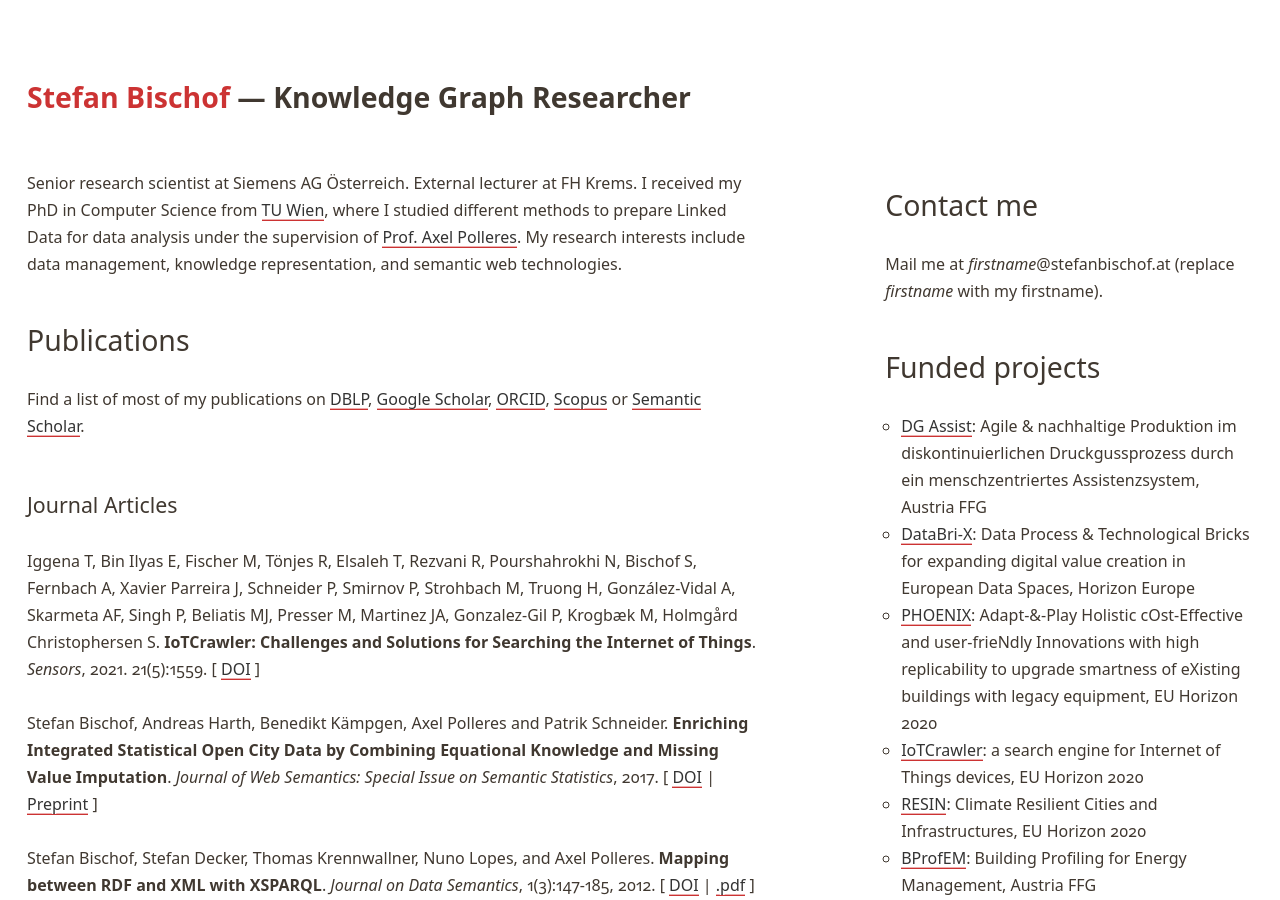
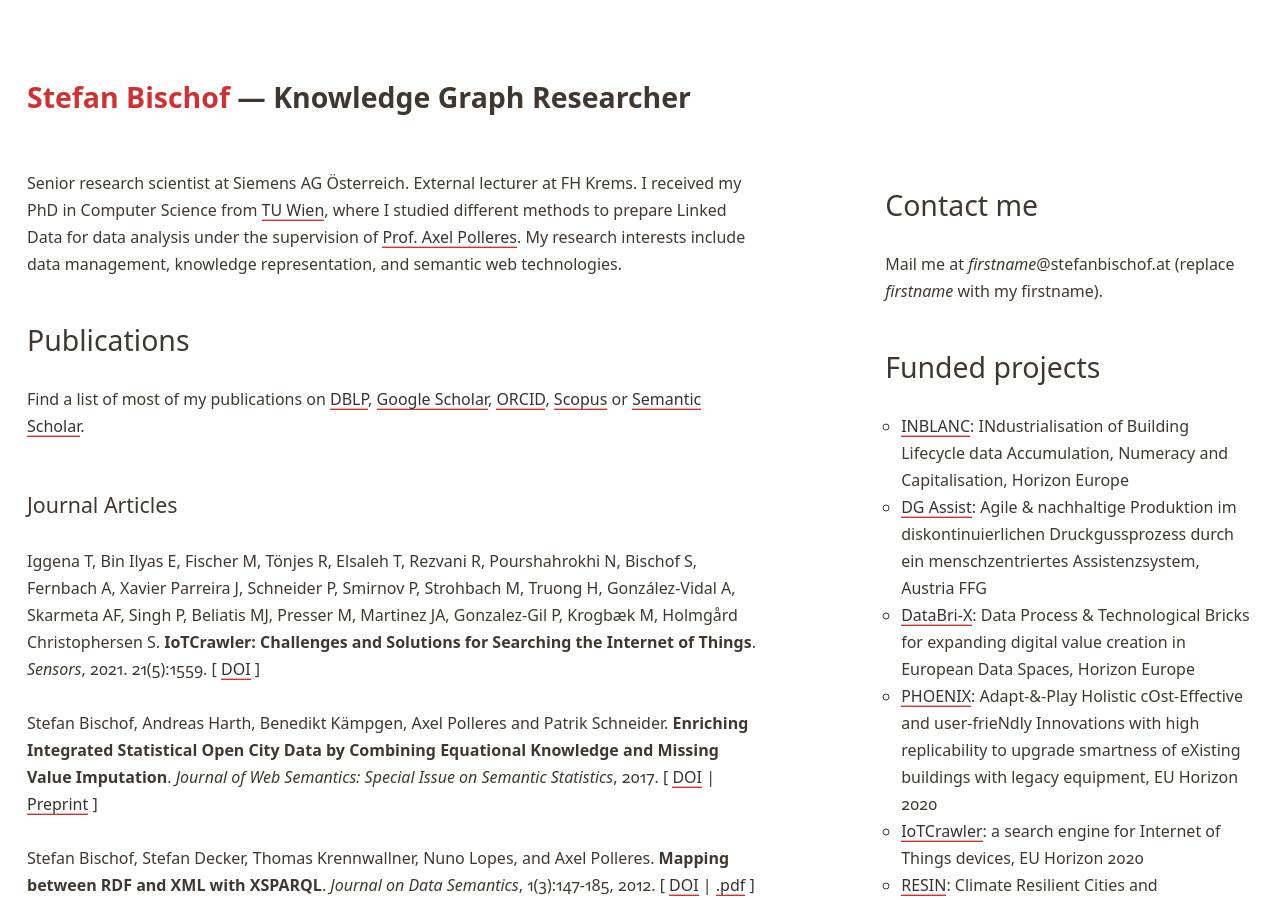
Before and after one commit to stefanbischof/stefanbischof.github.io, a Jekyll site: the page built from index.html, in a window 1280 px wide and 900 px high. Built offline with Jekyll 4.4.1, drawn with Linux system fonts in a browser that asks for light colours.

Commit message:
Update index.html

```diff
--- a/index.html
+++ b/index.html
@@ -35,6 +35,7 @@ header: big
 
 <h1>Funded projects</h1>
   <ul>
+    <li><a href="https://cordis.europa.eu/project/id/101147225">INBLANC</a>: INdustrialisation of Building Lifecycle data Accumulation, Numeracy and Capitalisation, Horizon Europe</li>
     <li><a href="https://projekte.ffg.at/projekt/4641766">DG Assist</a>: Agile & nachhaltige Produktion im diskontinuierlichen Druckgussprozess durch ein menschzentriertes Assistenzsystem, Austria FFG</li>
     <li><a href="https://databri-x.eu/">DataBri-X</a>: Data Process & Technological Bricks for expanding digital value creation in European Data Spaces, Horizon Europe</li>
     <li><a href="https://eu-phoenix.eu/">PHOENIX</a>: Adapt-&-Play Holistic cOst-Effective and user-frieNdly Innovations with high replicability to upgrade smartness of eXisting buildings with legacy equipment, EU Horizon 2020</li>
```
